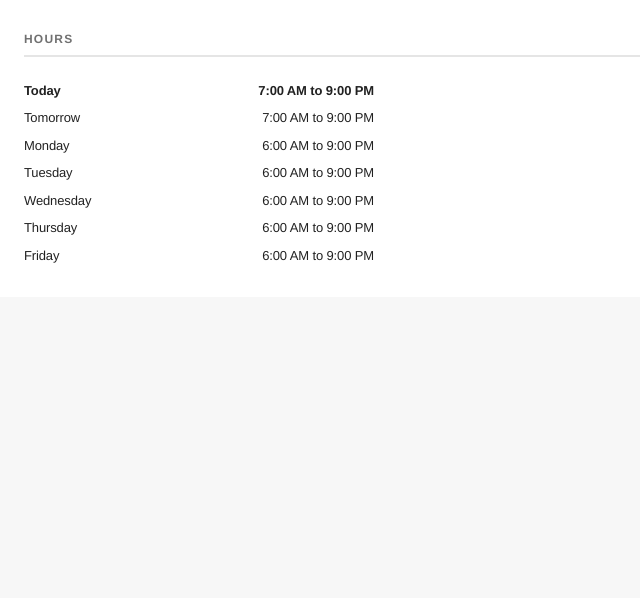
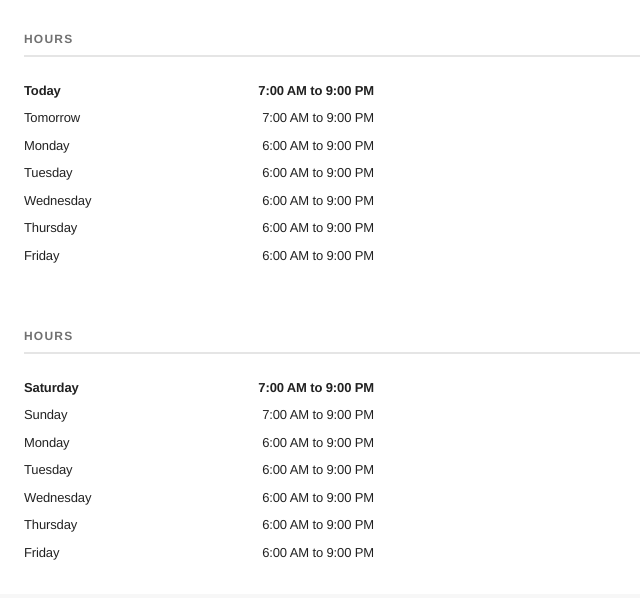
Before and after one commit to kiewic/business-hours-app, an Angular app: page / in a window 1280 px wide. Shown: the top 598 px of the page, without its empty margins (0-640 px from the left). Built offline with nearby package versions, Linux system fonts and the light colour scheme.

Commit message:
Highlight current day dynamically

```diff
--- a/src/app/app.component.html
+++ b/src/app/app.component.html
@@ -3,7 +3,7 @@
     <h2 class="sb-heading sb-heading--xxsmall text-upper text-bold mb2 color-textBlackSoft" tabindex="-1">Hours</h2>
     <hr class="sb-rule sb-rule--thin pb4">
     <ul class="schedule___1YDJx">
-      <li class="scheduleItemHighlight___11MBC scheduleItem___3FoQR">
+      <li [ngClass]="{scheduleItemHighlight___11MBC: dayOfWeek === 6}" class="scheduleItem___3FoQR">
         <span class="scheduleDay___3gDDA">Today</span>
         <span class="scheduleHours___3MGfi">7:00 AM to 9:00 PM</span>
       </li>
@@ -34,3 +34,19 @@
     </ul>
   </div>
 </section>
+
+<section class="py5">
+  <div>
+    <h2 class="sb-heading sb-heading--xxsmall text-upper text-bold mb2 color-textBlackSoft" tabindex="-1">Hours</h2>
+    <hr class="sb-rule sb-rule--thin pb4">
+    <ul class="schedule___1YDJx">
+      <li
+        *ngFor="let scheduleItem of schedule"
+        [ngClass]="{scheduleItemHighlight___11MBC: dayOfWeek === scheduleItem.dayOfWeek}"
+        class="scheduleItem___3FoQR">
+        <span class="scheduleDay___3gDDA">{{scheduleItem.day}}</span>
+        <span class="scheduleHours___3MGfi">{{scheduleItem.hours}}</span>
+      </li>
+    </ul>
+  </div>
+</section>
--- a/src/app/app.component.ts
+++ b/src/app/app.component.ts
@@ -1,4 +1,12 @@
 import { Component } from '@angular/core';
+
+type dayOfWeekNumber = 0 | 1 | 2 | 3 | 4 | 5 | 6;
+
+interface ScheduleItem {
+  dayOfWeek: dayOfWeekNumber;
+  day: string;
+  hours: string;
+}
 
 @Component({
   selector: 'app-root',
@@ -6,5 +14,18 @@ import { Component } from '@angular/core';
   styleUrls: ['./app.component.css']
 })
 export class AppComponent {
-  title = 'app';
+  schedule: ScheduleItem[] = [
+    { dayOfWeek: 6, day: 'Saturday', hours: '7:00 AM to 9:00 PM' },
+    { dayOfWeek: 0, day: 'Sunday', hours: '7:00 AM to 9:00 PM' },
+    { dayOfWeek: 1, day: 'Monday', hours: '6:00 AM to 9:00 PM' },
+    { dayOfWeek: 2, day: 'Tuesday', hours: '6:00 AM to 9:00 PM' },
+    { dayOfWeek: 3, day: 'Wednesday', hours: '6:00 AM to 9:00 PM' },
+    { dayOfWeek: 4, day: 'Thursday', hours: '6:00 AM to 9:00 PM' },
+    { dayOfWeek: 5, day: 'Friday', hours: '6:00 AM to 9:00 PM' },
+  ];
+  dayOfWeek: dayOfWeekNumber;
+
+  constructor() {
+    this.dayOfWeek = <dayOfWeekNumber>(new Date()).getDay();
+  }
 }
```
